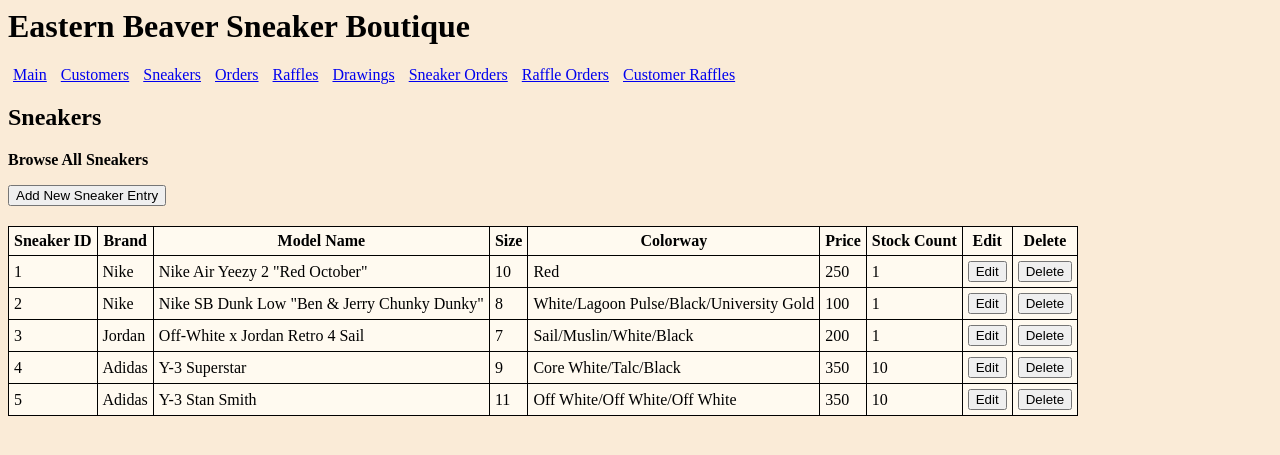
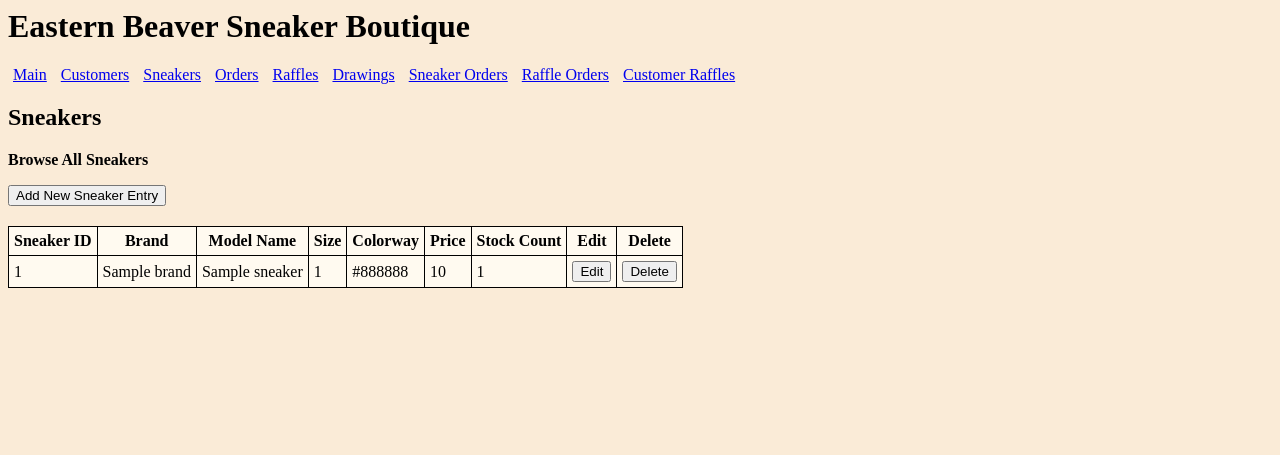
Before and after one commit to mattjmelnick/cs340-database, a Flask app: template templates/sneakers.j2 in a window 1280 px wide. Shown: the top 455 px of the page. Run offline with Flask 3, Linux system fonts and the light colour scheme; the template is opened without the code that fills it: most values are stand-ins (such as "Sample title", 1, 10 or a date in 2020).

Commit message:
Add comments and change JavaScript function parameters to take entire object

```diff
--- a/templates/sneakers.j2
+++ b/templates/sneakers.j2
@@ -22,8 +22,9 @@
     </nav>
     <h2>Sneakers</h2>
     <p><strong>Browse All Sneakers</strong></p>
-    <button onclick="showAddForm()">Add New Sneaker Entry</button>
-    <form action="sneakers.html" method="POST" class="addForm" style="display: none">
+    <!-- Add a new Sneaker to the database -->
+    <button onclick="showAddForm('#sneakerAddForm')">Add New Sneaker Entry</button>
+    <form action="sneakers" method="POST" id="sneakerAddForm" style="display: none">
         <legend>
             <strong>Add Sneaker</strong>
         </legend>
@@ -43,51 +44,53 @@
             <br>
             <br>
             <button type="submit">Add Sneaker</button>
-			<button onclick="hideAddForm()">Cancel</button>
+			<button type="button" onclick="cancelForm('#sneakerAddForm')">Cancel</button>
         </fieldset>
     </form>
-    <form action="sneakers.html" class="updateForm" style="display: none">
+    <!-- Update a Sneaker in the database -->
+    <form method="POST" id="sneakerUpdateForm" style="display: none">
         <legend>
             <strong>Update Sneaker</strong>
         </legend>
         <fieldset>
             <label for="sneakerIDUpdate">Sneaker ID</label>
-            <span>1</span>
+            <span id="sneakerIDUpdate"></span>
             <label for="sneakerBrandUpdate">Brand</label>
-            <input type="text" name="sneakerBrandUpdate" value="Nike" required>
+            <input type="text" name="sneakerBrandUpdate" value="" required>
             <label for="sneakerModelUpdate" >Model Name</label>
-            <input type="text" name="sneakerModelUpdate" value='Nike Air Yeezy 2 "Red October"' required>
+            <input type="text" name="sneakerModelUpdate" value="" required>
             <label for="sneakerSizeUpdate">Size</label>
-            <input type="number" name="sneakerSizeUpdate" value="10" required>
+            <input type="number" name="sneakerSizeUpdate" value="" required>
             <label for="sneakerColorwayUpdate">Colorway</label>
-            <input type="text" name="sneakerColorwayUpdate" value="Red" required>
+            <input type="text" name="sneakerColorwayUpdate" value="" required>
             <label for="sneakerPriceUpdate">Price</label>
-            <input type="number" name="sneakerPriceUpdate" value="250.00" required>
+            <input type="number" name="sneakerPriceUpdate" value="" required>
             <label for="sneakerStockUpdate">Stock Count</label>
-            <input type="number" name="sneakerStockUpdate" value="1" required>
+            <input type="number" name="sneakerStockUpdate" value="" required>
             <br>
             <br>
             <button type="submit">Update Sneaker</button>
-			<button onclick="hideUpdateForm()">Cancel</button>
+			<button type="button" onclick="cancelForm('#sneakerUpdateForm')">Cancel</button>
         </fieldset>
     </form>
-    <form action="sneakers.html" class="deleteForm" style="display: none">
+    <!-- Delete a Sneaker from the database -->
+    <form method="POST" id="sneakerDeleteForm" style="display: none">
         <legend>
             <strong>Delete Sneaker</strong>
         </legend>
         <fieldset>
             <label for="sneakerIDDelete"><u>Sneaker ID</u></label>
-            <span>1</span>
+            <span id="sneakerIDDelete"></span>
             <label for="sneakerModelDelete"><u>Model Name</u></label>
-            <span>Nike Air Yeezy 2 "Red October"</span>
+            <span id="sneakerModelDelete"></span>
             <br>
             <br>
             <button type="submit">Delete Sneaker</button>
-			<button onclick="hideDeleteForm()">Cancel</button>
+			<button type="button" onclick="cancelForm('#sneakerDeleteForm')">Cancel</button>
         </fieldset>
     </form>
     <table>
-         <thead>
+        <thead>
             <tr>
                 <th>Sneaker ID</th>
                 <th>Brand</th>
@@ -99,63 +102,28 @@
                 <th>Edit</th>
                 <th>Delete</th>
             </tr>
-         </thead>
-         <tbody>
+        </thead>
+        <tbody>
+		 	<!-- The for loop code is based on the CS 340 Flask Starter App -->
+            <!-- access the dictionary data passed from the sneaker blueprint -->
+		  	<!-- iterate through the list of dictionaries -->
+            {% for sneaker in sneakers %}
             <tr>
-                <td>1</td>
-                <td>Nike</td>
-                <td>Nike Air Yeezy 2 "Red October"</td>
-                <td>10</td>
-                <td>Red</td>
-                <td>250</td>
-                <td>1</td>
-                <td><button onclick="showUpdateForm()">Edit</button></td>
-                <td><button onclick="showDeleteForm()">Delete</button></td>
+		  		<!-- place each column value in table cells -->
+                <td>{{ sneaker.sneaker_id }}</td>
+                <td>{{ sneaker.brand }}</td>
+                <td>{{ sneaker.model_name }}</td>
+                <td>{{ sneaker.size }}</td>
+                <td>{{ sneaker.colorway }}</td>
+                <td>{{ sneaker.price }}</td>
+                <td>{{ sneaker.stock_count }}</td>
+	   			<!-- The JavaScript function implementations are original -->
+                <!-- pass the sneaker object to the edit form -->
+                <td><button onclick='showSneakerUpdate({{ sneaker | tojson }})'>Edit</button></td>
+		  		<!-- pass the sneaker object to the delete form -->
+                <td><button onclick='showSneakerDelete({{ sneaker | tojson }})'>Delete</button></td>
             </tr>
-            <tr>
-                <td>2</td>
-                <td>Nike</td>
-                <td>Nike SB Dunk Low "Ben & Jerry Chunky Dunky"</td>
-                <td>8</td>
-                <td>White/Lagoon Pulse/Black/University Gold</td>
-                <td>100</td>
-                <td>1</td>
-                <td><button onclick="showUpdateForm()">Edit</button></td>
-                <td><button onclick="showDeleteForm()">Delete</button></td>
-            </tr>
-            <tr>
-                <td>3</td>
-                <td>Jordan</td>
-                <td>Off-White x Jordan Retro 4 Sail</td>
-                <td>7</td>
-                <td>Sail/Muslin/White/Black</td>
-                <td>200</td>
-                <td>1</td>
-                <td><button onclick="showUpdateForm()">Edit</button></td>
-                <td><button onclick="showDeleteForm()">Delete</button></td>
-            </tr>
-            <tr>
-                <td>4</td>
-                <td>Adidas</td>
-                <td>Y-3 Superstar</td>
-                <td>9</td>
-                <td>Core White/Talc/Black</td>
-                <td>350</td>
-                <td>10</td>
-                <td><button onclick="showUpdateForm()">Edit</button></td>
-                <td><button onclick="showDeleteForm()">Delete</button></td>
-            </tr>
-            <tr>
-                <td>5</td>
-                <td>Adidas</td>
-                <td>Y-3 Stan Smith</td>
-                <td>11</td>
-                <td>Off White/Off White/Off White</td>
-                <td>350</td>
-                <td>10</td>
-                <td><button onclick="showUpdateForm()">Edit</button></td>
-                <td><button onclick="showDeleteForm()">Delete</button></td>
-            </tr>
+            {% endfor %}
          </tbody>
     </table>
 </body>
```
Also changed, not shown: templates/customers.j2 (+12 -18 lines), templates/raffle_orders.j2 (+5 -4 lines).
